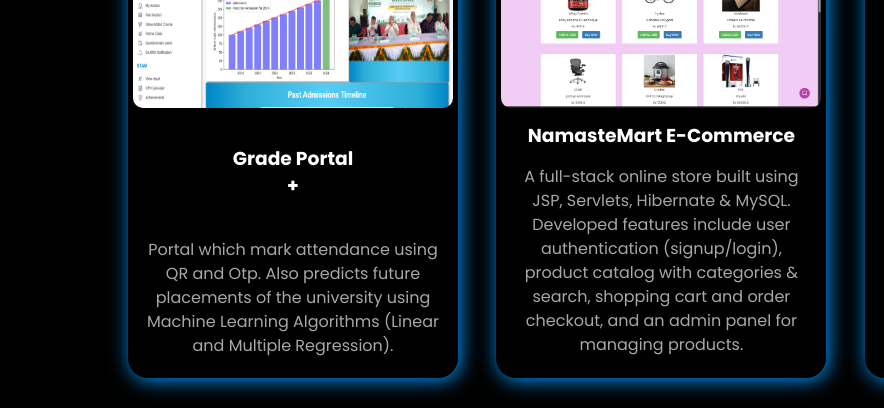
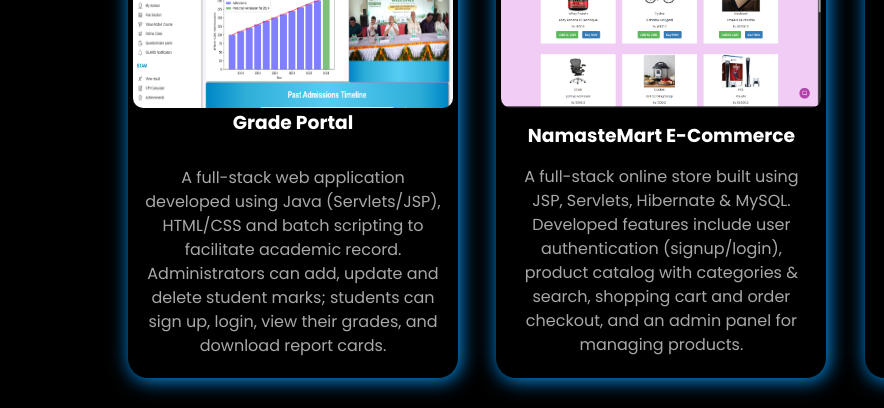
Before and after one commit to CodingBeast01/CodingBeast01.github.io, a plain HTML site: page index.html in a window 1280 px wide. Shown: the part 2783-3191 px from the top of the page, 0-884 px from the left. Drawn offline with Linux system fonts and the light colour scheme.

Commit message:
fix: update project image and description for Grade Portal

```diff
--- a/index.html
+++ b/index.html
@@ -140,7 +140,7 @@
                 <div class="pic">
                     <div class="slider">
                         <div class="slides">
-                            <img src="./public/att1.png" alt="Image 1">
+                            <img src="./public/cbse.png" alt="Image 1">
                             <img src="./public/att2.png" alt="Image 2">
                             <img src="./public/att3.png" alt="Image 3">
                             <img src="./public/att4.png" alt="">
@@ -148,11 +148,9 @@
                     </div>
                 </div>
                 <a href="https://github.com/CodingBeast01/CBSE-Project" target="_blank">
-                    <h3>Grade Portal <br>+<br></h3>
+                    <h3>Grade Portal <br><br></h3>
                 </a>
-                <p>Portal which mark attendance using QR and Otp.
-                    Also predicts future placements of the university using Machine Learning Algorithms (Linear and
-                    Multiple Regression).
+                <p>A full-stack web application developed using Java (Servlets/JSP), HTML/CSS and batch scripting to facilitate academic record. Administrators can add, update and delete student marks; students can sign up, login, view their grades, and download report cards.
                 </p>
 
             </div>
```
